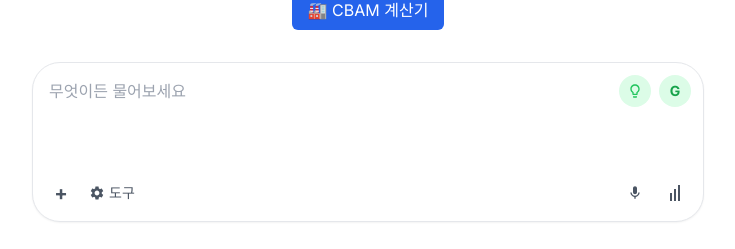
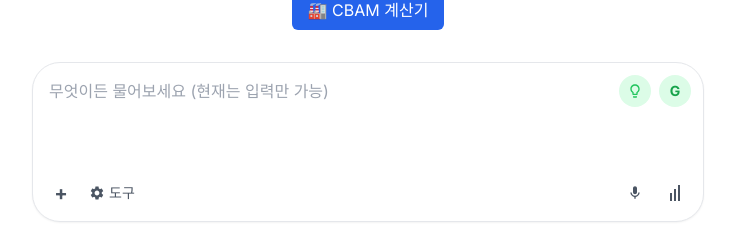
Before and after one commit to S1692/greensteel, a Next.js app: page /dashboard in a window 1280 px wide. Shown: the part 274-523 px from the top of the page, without its empty margins (272-1007 px from the left). Built offline with nearby package versions, Linux system fonts and the light colour scheme.

Commit message:
123123123

```diff
--- a/src/app/dashboard/page.tsx
+++ b/src/app/dashboard/page.tsx
@@ -10,16 +10,14 @@ export default function Dashboard() {
     error,
     response,
     setMessage,
-    sendMessage,
     clearError,
     clearResponse
   } = useMessageStore();
 
   const handleSubmit = async (e: React.FormEvent) => {
     e.preventDefault();
-    if (message.trim()) {
-      await sendMessage();
-    }
+    // 메시지 전송 기능은 현재 구현되지 않음
+    console.log('📝 입력된 메시지:', message);
   };
 
   const handleInputChange = (e: React.ChangeEvent<HTMLTextAreaElement>) => {
@@ -31,7 +29,8 @@ export default function Dashboard() {
     if (e.key === 'Enter' && !e.shiftKey) {
       e.preventDefault();
       if (message.trim() && !isLoading) {
-        sendMessage();
+        // 메시지 전송 기능은 현재 구현되지 않음
+        console.log('📝 Enter로 입력된 메시지:', message);
       }
     }
   };
@@ -61,7 +60,7 @@ export default function Dashboard() {
                 value={message}
                 onChange={handleInputChange}
                 onKeyDown={handleKeyDown}
-                placeholder="무엇이든 물어보세요"
+                placeholder="무엇이든 물어보세요 (현재는 입력만 가능)"
                 className="w-full resize-none bg-transparent border-0 outline-none text-gray-900 placeholder-gray-400 text-base leading-6 min-h-[120px] pr-20"
                 rows={4}
                 disabled={isLoading}
```
